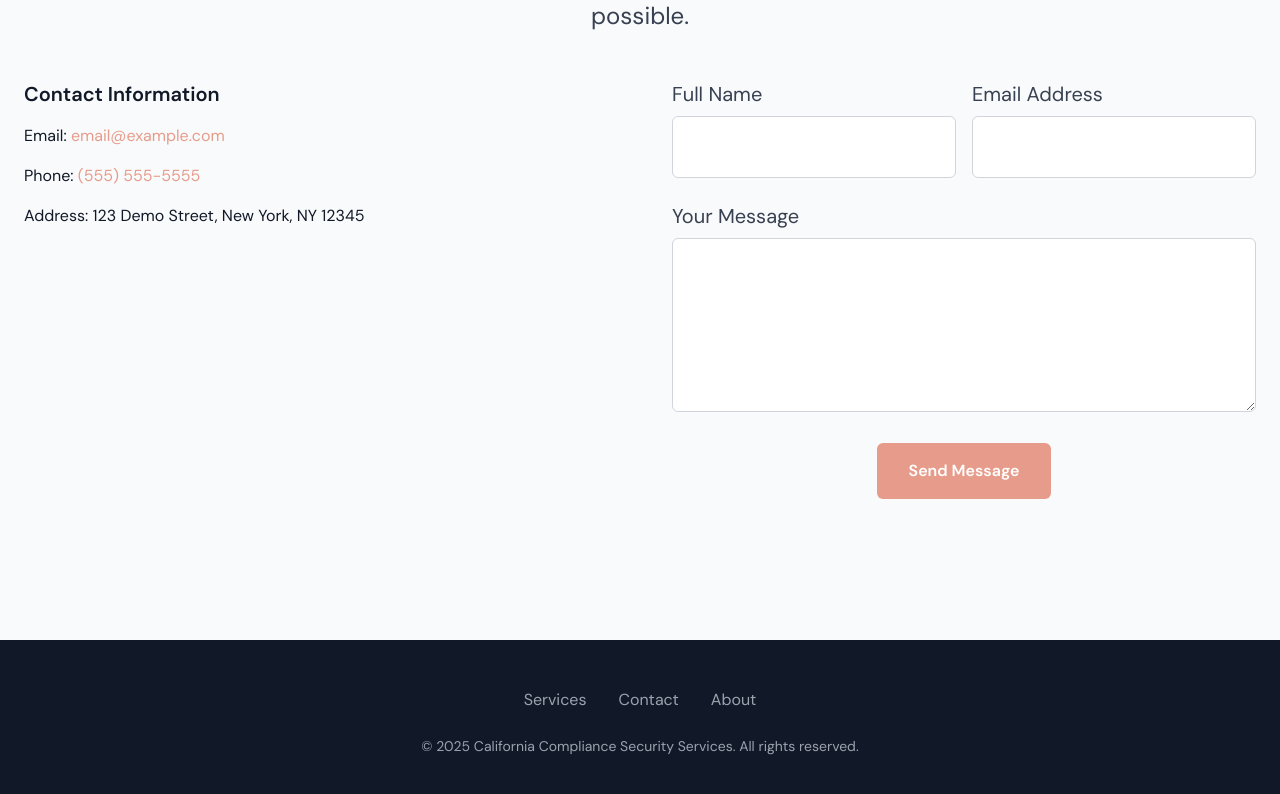
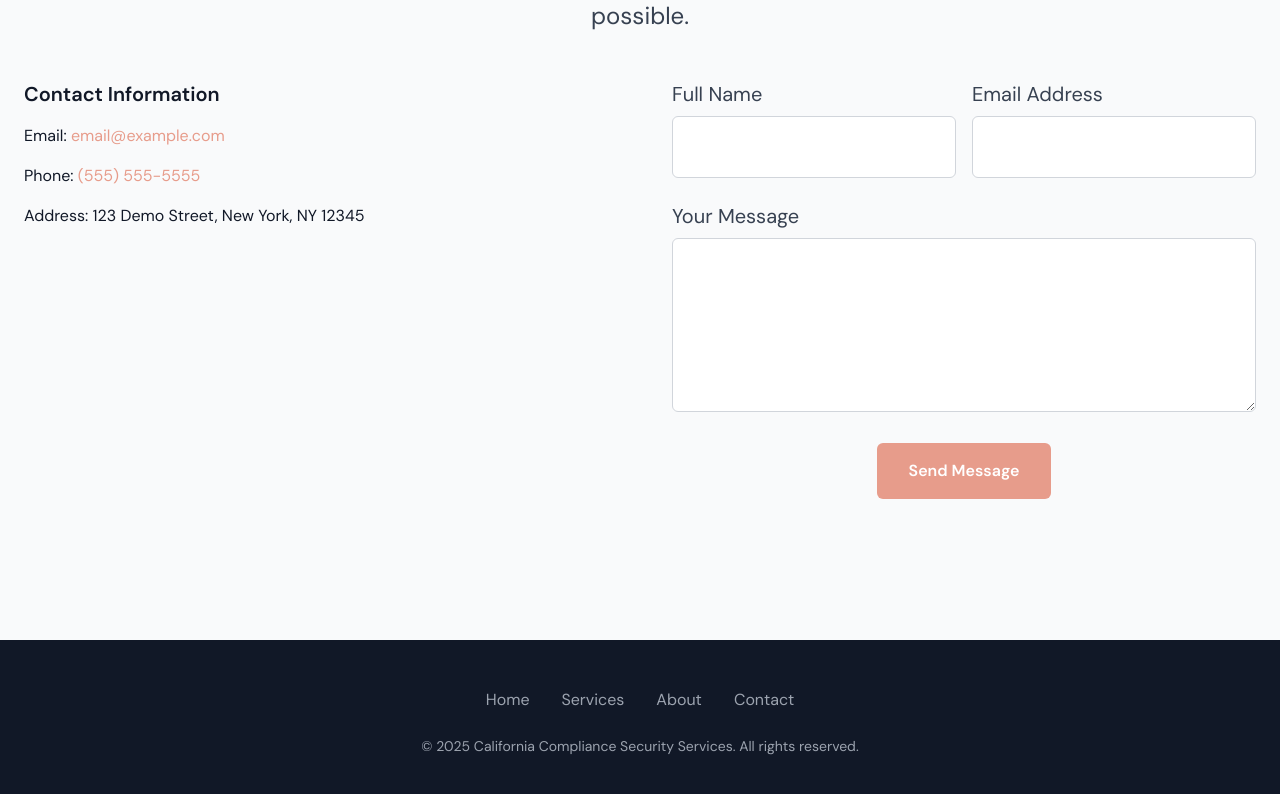
Before and after one commit to rcerney1/cal_comp_compliance_ss, a React (Vite) app in the folder client/: page /contact in a window 1280 px wide. Shown: the part 256-1050 px from the top of the page. Built offline with nearby package versions, Linux system fonts and the light colour scheme; no server answers.

Commit message:
import footer to all pages

```diff
--- a/client/index.html
+++ b/client/index.html
@@ -5,7 +5,7 @@
   <meta charset="UTF-8" />
   <link rel="icon" type="image/svg+xml" href="/vite.svg" />
   <meta name="viewport" content="width=device-width, initial-scale=1.0" />
-  <title>Vite + React</title>
+  <title>Cal Comp Security</title>
 
   <link rel="preconnect" href="https://fonts.googleapis.com">
   <link rel="preconnect" href="https://fonts.gstatic.com" crossorigin>
--- a/client/src/components/Footer.jsx
+++ b/client/src/components/Footer.jsx
@@ -6,9 +6,10 @@ function Footer() {
             <div className="max-w-7xl mx-auto">
                 {/* Navigation Links */}
                 <div className="mb-6">
+                    <Link to='/' className="text-gray-400 hover:text-white px-4">Home</Link>
                     <Link to="/services" className="text-gray-400 hover:text-white px-4">Services</Link>
+                    <Link to="/about" className="text-gray-400 hover:text-white px-4">About</Link>
                     <Link to="/contact" className="text-gray-400 hover:text-white px-4">Contact</Link>
-          <Link to="/about" className="text-gray-400 hover:text-white px-4">About</Link>
                 </div>
 
                 {/* Copyright */}
--- a/client/src/pages/About.jsx
+++ b/client/src/pages/About.jsx
@@ -1,4 +1,5 @@
 import Navbar from "../components/Navbar";
+import Footer from "../components/Footer";
 import heroImage from "../assets/hero.jpg";
 import section1Image from "../assets/default.jpeg";
 import section2Image from "../assets/default.jpeg";  // Tailored Security Solutions Image
@@ -115,21 +116,7 @@ function About() {
                 </a>
             </section>
 
-            <footer className="bg-gray-900 text-white py-12 px-6 text-center">
-                <div className="max-w-7xl mx-auto">
-                    {/* Quick Links */}
-                    <div className="mb-6">
-                        <a href="#services" className="text-gray-400 hover:text-white px-4">Services</a>
-                        <a href="#contact" className="text-gray-400 hover:text-white px-4">Contact</a>
-                        <a href="#about" className="text-gray-400 hover:text-white px-4">About</a>
-                    </div>
-
-                    {/* Copyright */}
-                    <p className="text-sm text-gray-400">
-                        &copy; {new Date().getFullYear()} California Compliance Security Services. All rights reserved.
-                    </p>
-                </div>
-            </footer>
+            <Footer />
         </div>
     );
 }
--- a/client/src/pages/Contact.jsx
+++ b/client/src/pages/Contact.jsx
@@ -1,5 +1,6 @@
 import { useState, useEffect } from 'react';
 import Navbar from "../components/Navbar";
+import Footer from '../components/Footer';
 import { useLocation } from "react-router-dom";
 
 function Contact() {
@@ -131,18 +132,7 @@ function Contact() {
             </section>
 
             {/* Footer Section */}
-            <footer className="bg-gray-900 text-white py-12 px-6 text-center">
-                <div className="max-w-7xl mx-auto">
-                    <div className="mb-6">
-                        <a href="#services" className="text-gray-400 hover:text-white px-4">Services</a>
-                        <a href="#contact" className="text-gray-400 hover:text-white px-4">Contact</a>
-                        <a href="#about" className="text-gray-400 hover:text-white px-4">About</a>
-                    </div>
-                    <p className="text-sm text-gray-400">
-                        &copy; {new Date().getFullYear()} California Compliance Security Services. All rights reserved.
-                    </p>
-                </div>
-            </footer>
+            <Footer />
         </div>
     );
 }
--- a/client/src/pages/Services.jsx
+++ b/client/src/pages/Services.jsx
@@ -1,4 +1,5 @@
 import Navbar from "../components/Navbar";
+import Footer from "../components/Footer";
 import { FaPlug, FaWrench, FaLock, FaCamera, FaNetworkWired, FaBell } from "react-icons/fa"; // Icons for services
 import { useEffect } from "react";
 import { useLocation, Link } from "react-router-dom";
@@ -144,18 +145,7 @@ function Services() {
             </section>
 
             {/* Footer Section */}
-            <footer className="bg-gray-900 text-white py-12 px-6 text-center">
-                <div className="max-w-7xl mx-auto">
-                    <div className="mb-6">
-                        <a href="#services" className="text-gray-400 hover:text-white px-4">Services</a>
-                        <a href="#contact" className="text-gray-400 hover:text-white px-4">Contact</a>
-                        <a href="#about" className="text-gray-400 hover:text-white px-4">About</a>
-                    </div>
-                    <p className="text-sm text-gray-400">
-                        &copy; {new Date().getFullYear()} California Compliance Security Services. All rights reserved.
-                    </p>
-                </div>
-            </footer>
+            <Footer/>
         </div>
     );
 }
```
Lines whose indentation alone changed are shown as unchanged.
